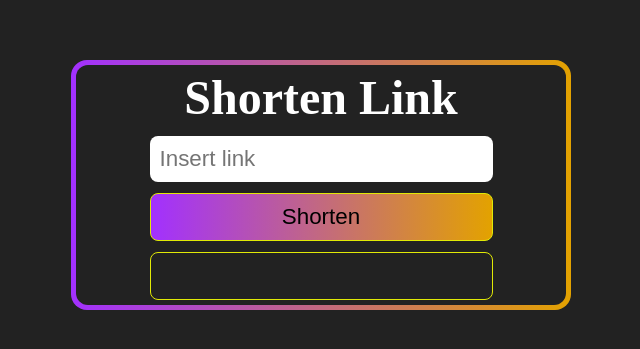
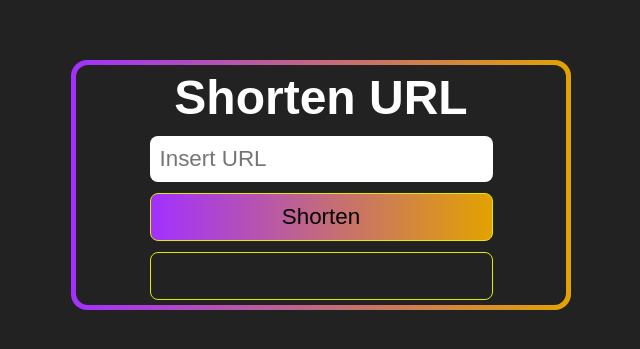
Before and after one commit to ihleonel/shorten-links, a Vue app: page / in a window 1280 px wide. Shown: the part 215-564 px from the top of the page, without its empty margins (319-959 px from the left). Built offline with nearby package versions, Linux system fonts and the light colour scheme.

Commit message:
Add font family

```diff
--- a/package.json
+++ b/package.json
@@ -10,6 +10,7 @@
     "test": "vitest"
   },
   "dependencies": {
+    "@fontsource-variable/montserrat": "^5.0.19",
     "vue": "^3.4.21"
   },
   "devDependencies": {
--- a/src/App.vue
+++ b/src/App.vue
@@ -28,12 +28,12 @@ const submit = async () => {
 <template>
   <div class="card">
     <div class="card-body">
-      <h1 class="title">Shorten Link</h1>
+      <h1 class="title">Shorten URL</h1>
       <input
         v-model="form.link"
         class="input"
         type="search"
-        placeholder="Insert link"
+        placeholder="Insert URL"
       />
       <button
         class="submit"
--- a/src/main.js
+++ b/src/main.js
@@ -1,5 +1,6 @@
 import { createApp } from 'vue'
 import App from './App.vue'
 import './styles.css'
+import '@fontsource-variable/montserrat'
 
 createApp(App).mount('#app')
--- a/src/styles.css
+++ b/src/styles.css
@@ -10,6 +10,7 @@
 }
 
 body {
+  font-family: 'Montserrat Variable', sans-serif;
   background: var(--card-color);
   color: #ffffff;
   min-height: 100vh;
@@ -27,7 +28,6 @@ body {
   position: relative;
 }
 .card-body {
-  box-sizing: border-box;
   background: var(--card-color);
   display: flex;
   flex-direction: column;
```
Also changed, not shown: 1 other file (tests, documents, lock files or other folders).
